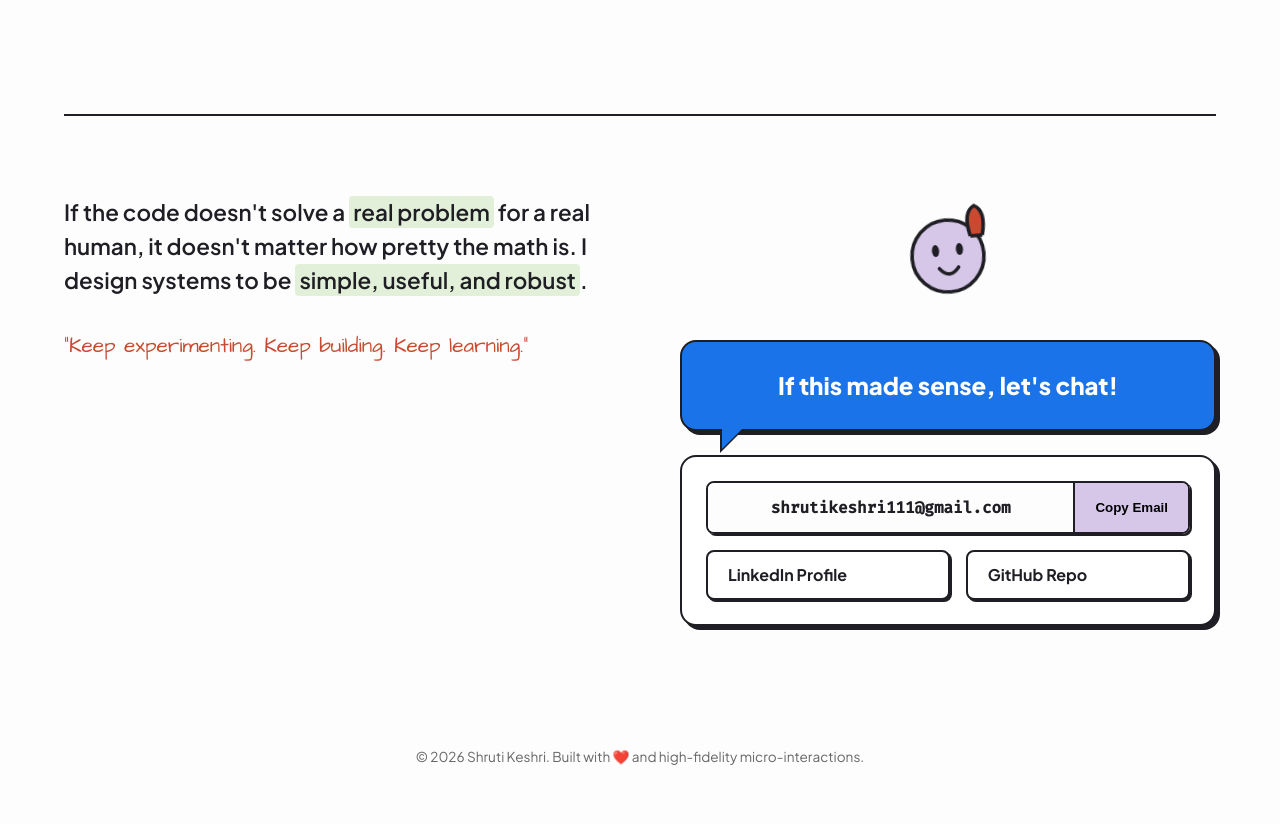
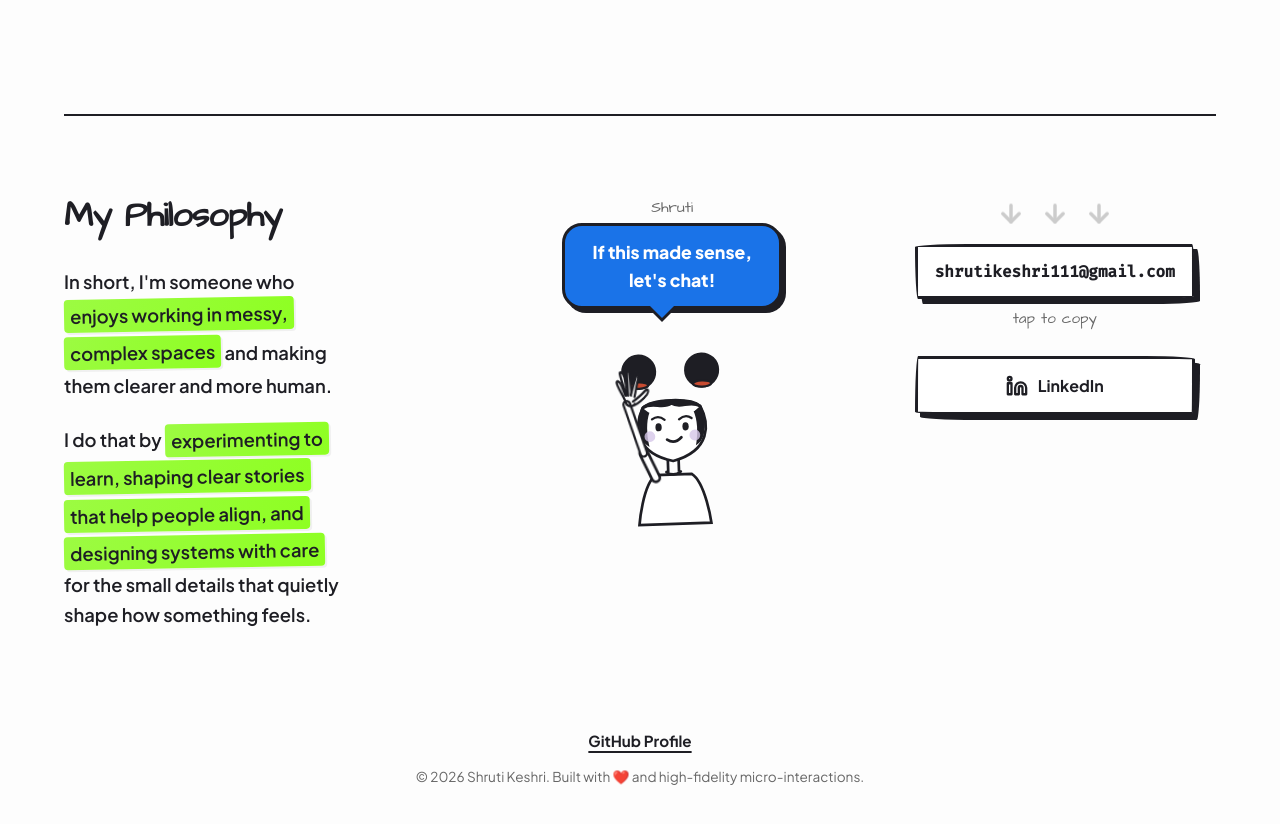
Before and after one commit to shruti906/Portfolio, a React (Vite) app: page / in a window 1280 px wide. Shown: the part 4014-4838 px from the top of the page. Built offline with nearby package versions, Linux system fonts and the light colour scheme.

Commit message:
Refactor Footer contact section to match hand-drawn waving girl character, comic-style layout, and dynamic philosophy highlights

```diff
--- a/src/components/Footer.jsx
+++ b/src/components/Footer.jsx
@@ -15,66 +15,154 @@ export default function Footer() {
     });
   };
 
-  const copyBtnStyle = isCopied ? {
-    backgroundColor: 'var(--sage-green)',
-    color: 'var(--primary-charcoal)',
-    transform: 'scale(1.08)'
-  } : {};
-
   return (
     <footer className="footer-section">
-      <div className="footer-left">
-        <div className="footer-philosophy">
-          If the code doesn't solve a <span className="marker-highlight">real problem</span> for a real human, it doesn't matter how pretty the math is. I design systems to be <span className="marker-highlight">simple, useful, and robust</span>.
-        </div>
-        <p className="handwritten" style={{ fontSize: '1.3rem' }}>"Keep experimenting. Keep building. Keep learning."</p>
+      {/* COLUMN 1: PHILOSOPHY */}
+      <div className="footer-column footer-philosophy-column">
+        <h3 className="handwritten philosophy-heading">My Philosophy</h3>
+        <p className="philosophy-paragraph">
+          In short, I'm someone who <br />
+          <span className="marker-highlight-green">enjoys working in messy,</span><br />
+          <span className="marker-highlight-green">complex spaces</span> and making<br />
+          them clearer and more human.
+        </p>
+        <p className="philosophy-paragraph">
+          I do that by <span className="marker-highlight-green">experimenting to</span><br />
+          <span className="marker-highlight-green">learn, shaping clear stories</span><br />
+          <span className="marker-highlight-green">that help people align, and</span><br />
+          <span className="marker-highlight-green">designing systems with care</span><br />
+          for the small details that quietly<br />
+          shape how something feels.
+        </p>
       </div>
 
-      <div className="footer-right">
-        {/* Interactive wave illustration using Pure SVG */}
-        <svg viewBox="0 0 100 100" width="120" height="120" style={{ alignSelf: 'center', transform: 'rotate(-5deg)' }}>
-          {/* Wave hello cartoon face and waving hand */}
-          <circle cx="50" cy="50" r="30" stroke="#1E1E24" strokeWidth="3" fill="var(--lavender)" />
-          {/* Big happy eyes */}
-          <ellipse cx="40" cy="45" rx="3" ry="5" fill="#1E1E24" />
-          <ellipse cx="60" cy="45" rx="3" ry="5" fill="#1E1E24" />
-          {/* Waving hand */}
-          <path d="M80,35 Q85,15 75,10 Q65,15 70,35" stroke="#1E1E24" strokeWidth="3" fill="var(--rust-red)" />
-          <path d="M70,35 L80,35" stroke="#1E1E24" strokeWidth="3" />
-          {/* Mouth */}
-          <path d="M42,60 Q50,70 58,60" stroke="#1E1E24" strokeWidth="3" fill="none" strokeLinecap="round" />
-        </svg>
-
-        <div className="chat-bubble-cta">
-          If this made sense, let's chat!
+      {/* COLUMN 2: WAVING GIRL AVATAR */}
+      <div className="footer-column footer-avatar-column">
+        <div className="avatar-chat-bubble-container">
+          <div className="avatar-name-label handwritten">Shruti</div>
+          <div className="avatar-chat-bubble">
+            If this made sense, let's chat!
+          </div>
         </div>
 
-        <div className="contact-card flat-card">
-          <div className="email-copy-wrapper">
-            <div className="email-address" id="email-text">{emailText}</div>
-            <button
-              className="copy-btn"
-              id="copy-email-btn"
-              onClick={handleCopy}
-              style={copyBtnStyle}
-            >
-              {isCopied ? 'Copied! ✨' : 'Copy Email'}
-            </button>
-          </div>
+        {/* Custom Waving Girl SVG */}
+        <svg viewBox="0 0 200 220" width="180" height="200" className="waving-girl-svg" style={{ alignSelf: 'center', transform: 'rotate(-2deg)' }}>
+          {/* Hair Space Buns */}
+          <circle cx="65" cy="50" r="18" stroke="#1E1E24" strokeWidth="3" fill="#1E1E24" />
+          <circle cx="135" cy="50" r="18" stroke="#1E1E24" strokeWidth="3" fill="#1E1E24" />
 
-          <div className="footer-social-links">
-            <a href="https://linkedin.com" target="_blank" rel="noopener noreferrer" className="flat-btn">
-              LinkedIn Profile
-            </a>
-            <a href="https://github.com/shrutikeshri111" target="_blank" rel="noopener noreferrer" className="flat-btn">
-              GitHub Repo
-            </a>
-          </div>
-        </div>
+          {/* Hair ties (rust-red) */}
+          <ellipse cx="65" cy="65" rx="10" ry="3.5" stroke="#1E1E24" strokeWidth="2.5" fill="var(--rust-red)" />
+          <ellipse cx="135" cy="65" rx="10" ry="3.5" stroke="#1E1E24" strokeWidth="2.5" fill="var(--rust-red)" />
+
+          {/* Head Outline (drawn white) */}
+          <path d="M 68,90 C 58,110 58,140 100,150 C 142,140 142,110 132,90 C 122,80 78,80 68,90 Z" stroke="#1E1E24" strokeWidth="3" fill="#FFFFFF" />
+
+          {/* Hair sides framing face */}
+          <path d="M 68,90 C 62,105 65,125 72,130 C 70,120 70,105 74,95" stroke="#1E1E24" strokeWidth="3" fill="#1E1E24" />
+          <path d="M 132,90 C 138,105 135,125 128,130 C 130,120 130,105 126,95" stroke="#1E1E24" strokeWidth="3" fill="#1E1E24" />
+
+          {/* Hair bangs */}
+          <path d="M 68,90 C 80,83 90,93 100,86 C 110,93 120,83 132,90 C 120,81 80,81 68,90 Z" stroke="#1E1E24" strokeWidth="3" fill="#1E1E24" />
+
+          {/* Face Details */}
+          {/* Eyes */}
+          <ellipse cx="85" cy="112" rx="3.5" ry="4.5" fill="#1E1E24" />
+          <ellipse cx="115" cy="112" rx="3.5" ry="4.5" fill="#1E1E24" />
+
+          {/* Eyebrows */}
+          <path d="M 78,103 Q 85,98 92,104" stroke="#1E1E24" strokeWidth="2.5" fill="none" strokeLinecap="round" />
+          <path d="M 108,104 Q 115,98 122,103" stroke="#1E1E24" strokeWidth="2.5" fill="none" strokeLinecap="round" />
+
+          {/* Lilac blush */}
+          <circle cx="75" cy="122" r="6" fill="var(--lavender)" opacity="0.8" />
+          <circle cx="125" cy="122" r="6" fill="var(--lavender)" opacity="0.8" />
+
+          {/* Smiling Smirk mouth */}
+          <path d="M 94,126 Q 102,132 110,124" stroke="#1E1E24" strokeWidth="3" fill="none" strokeLinecap="round" />
+
+          {/* Neck */}
+          <path d="M 94,148 L 94,162 M 106,148 L 106,162" stroke="#1E1E24" strokeWidth="3" fill="none" />
+
+          {/* Body/T-shirt (white fill) */}
+          <path d="M 80,165 C 65,175 60,220 60,220 L 140,220 C 140,220 135,175 120,165 Z" stroke="#1E1E24" strokeWidth="3" fill="#FFFFFF" />
+          <path d="M 92,162 Q 100,168 108,162" stroke="#1E1E24" strokeWidth="3" fill="none" strokeLinecap="round" />
+
+          {/* Waving Arm (waving-arm-group) */}
+          <g className="waving-arm-group">
+            {/* Upper arm sleeve */}
+            <path d="M 80,168 L 68,140" stroke="#1E1E24" strokeWidth="12" strokeLinecap="round" fill="none" />
+            <path d="M 80,168 L 68,140" stroke="#FFFFFF" strokeWidth="6" strokeLinecap="round" fill="none" />
+
+            {/* Arm extending up */}
+            <path d="M 68,140 L 52,85" stroke="#1E1E24" strokeWidth="10" strokeLinecap="round" fill="none" />
+            <path d="M 68,140 L 52,85" stroke="#FFFFFF" strokeWidth="5" strokeLinecap="round" fill="none" />
+
+            {/* Hand with fingers spread */}
+            {/* Finger 1 */}
+            <path d="M 52,85 C 49,75 42,65 42,60 C 42,58 45,58 47,63 L 51,75" stroke="#1E1E24" strokeWidth="2.5" fill="#FFFFFF" strokeLinecap="round" />
+            {/* Finger 2 */}
+            <path d="M 52,75 C 50,65 46,55 46,50 C 46,48 49,48 51,55 L 54,75" stroke="#1E1E24" strokeWidth="2.5" fill="#FFFFFF" strokeLinecap="round" />
+            {/* Finger 3 */}
+            <path d="M 54,75 C 54,62 54,52 54,48 C 54,46 57,46 57,53 L 58,75" stroke="#1E1E24" strokeWidth="2.5" fill="#FFFFFF" strokeLinecap="round" />
+            {/* Finger 4 */}
+            <path d="M 57,75 C 60,65 64,55 64,52 C 64,50 67,50 66,57 L 61,77" stroke="#1E1E24" strokeWidth="2.5" fill="#FFFFFF" strokeLinecap="round" />
+            {/* Thumb */}
+            <path d="M 59,82 C 66,78 72,72 74,70 C 76,68 78,71 75,75 C 71,80 64,85 61,86" stroke="#1E1E24" strokeWidth="2.5" fill="#FFFFFF" strokeLinecap="round" />
+
+            {/* Palm center fill */}
+            <path d="M 52,85 Q 57,90 62,84" stroke="#1E1E24" strokeWidth="2.5" fill="none" />
+          </g>
+        </svg>
       </div>
 
+      {/* COLUMN 3: CONTACT BUBBLES */}
+      <div className="footer-column footer-contact-column">
+        {/* Down Arrows */}
+        <div className="down-arrows-row">
+          {[1, 2, 3].map((num) => (
+            <svg key={num} viewBox="0 0 24 24" width="28" height="28" stroke="currentColor" strokeWidth="3" fill="none" strokeLinecap="round" strokeLinejoin="round" className="down-arrow-svg">
+              <line x1="12" y1="5" x2="12" y2="19"></line>
+              <polyline points="19 12 12 19 5 12"></polyline>
+            </svg>
+          ))}
+        </div>
+
+        {/* Email Bubble */}
+        <button
+          className="contact-bubble email-bubble"
+          onClick={handleCopy}
+          style={{
+            backgroundColor: isCopied ? 'var(--sage-green)' : '#FFFFFF',
+            transform: isCopied ? 'scale(1.05)' : 'none',
+          }}
+        >
+          <span className="email-text">{isCopied ? 'Copied! ✨' : emailText}</span>
+        </button>
+        <div className="tap-to-copy-text handwritten">tap to copy</div>
+
+        {/* LinkedIn Bubble */}
+        <a
+          href="https://linkedin.com"
+          target="_blank"
+          rel="noopener noreferrer"
+          className="contact-bubble linkedin-bubble"
+        >
+          <svg viewBox="0 0 24 24" width="22" height="22" stroke="currentColor" strokeWidth="2.5" fill="none" strokeLinecap="round" strokeLinejoin="round" className="linkedin-icon-svg">
+            <path d="M16 8a6 6 0 0 1 6 6v7h-4v-7a2 2 0 0 0-2-2 2 2 0 0 0-2 2v7h-4v-7a6 6 0 0 1 6-6z"></path>
+            <rect x="2" y="9" width="4" height="12"></rect>
+            <circle cx="4" cy="4" r="2"></circle>
+          </svg>
+          <span className="linkedin-text">LinkedIn</span>
+        </a>
+      </div>
+
+      {/* FOOTER CREDITS */}
       <div className="footer-credits">
-        © 2026 Shruti Keshri. Built with ❤️ and high-fidelity micro-interactions.
+        <div className="footer-links">
+          <a href="https://github.com/shrutikeshri111" target="_blank" rel="noopener noreferrer">GitHub Profile</a>
+        </div>
+        <p>© 2026 Shruti Keshri. Built with ❤️ and high-fidelity micro-interactions.</p>
       </div>
     </footer>
   );
--- a/src/index.css
+++ b/src/index.css
@@ -1197,129 +1197,253 @@ h1, h2, h3, h4, h5, h6 {
   border-top: var(--border-width) solid var(--primary-charcoal);
   padding: 80px 0 60px 0;
   display: grid;
-  grid-template-columns: 1fr 1fr;
-  gap: 80px;
+  grid-template-columns: 1.2fr 1fr 1fr;
+  gap: 60px;
+  align-items: start;
 }
 
-.footer-left {
+.footer-column {
   display: flex;
   flex-direction: column;
-  gap: 32px;
+  gap: 20px;
 }
 
-.footer-philosophy {
-  font-size: 1.4rem;
-  font-weight: 600;
-  line-height: 1.5;
+/* Column 1: Philosophy */
+.footer-philosophy-column {
+  display: flex;
+  flex-direction: column;
+  gap: 20px;
+  text-align: left;
 }
 
-.footer-right {
+.philosophy-heading {
+  font-size: 2.2rem;
+  color: var(--primary-charcoal);
+  margin: 0 0 10px 0;
+}
+
+.philosophy-paragraph {
+  font-size: 1.15rem;
+  font-weight: 600;
+  line-height: 1.6;
+  color: var(--primary-charcoal);
+  margin: 0;
+}
+
+.marker-highlight-green {
+  background: linear-gradient(120deg, #9cfb42 0%, #8eff22 100%);
+  padding: 2px 6px;
+  border-radius: 4px;
+  display: inline-block;
+  margin: 2px 0;
+  transform: rotate(-1deg);
+  box-shadow: 2px 2px 0px rgba(0, 0, 0, 0.05);
+}
+
+/* Column 2: Waving Girl Avatar */
+.footer-avatar-column {
   display: flex;
   flex-direction: column;
-  align-items: flex-start;
+  align-items: center;
   justify-content: center;
-  gap: 24px;
+  position: relative;
+  gap: 16px;
 }
 
-.chat-bubble-cta {
+.avatar-chat-bubble-container {
+  display: flex;
+  flex-direction: column;
+  align-items: center;
+  position: relative;
+  width: 100%;
+}
+
+.avatar-name-label {
+  font-size: 0.95rem;
+  color: var(--text-muted);
+  margin-bottom: 2px;
+}
+
+.avatar-chat-bubble {
   background-color: var(--electric-blue);
   color: white;
-  border: var(--border-width) solid var(--primary-charcoal);
-  border-radius: var(--border-radius-md);
-  padding: 24px;
-  font-size: 1.5rem;
+  border: 3px solid var(--primary-charcoal);
+  border-radius: 20px;
+  padding: 12px 20px;
+  font-size: 1.1rem;
   font-weight: 800;
-  width: 100%;
+  text-align: center;
   position: relative;
-  box-shadow: var(--shadow-flat);
-  text-align: center;
+  box-shadow: 4px 4px 0px var(--primary-charcoal);
+  max-width: 220px;
 }
 
-.chat-bubble-cta::after {
+.avatar-chat-bubble::after {
   content: "";
   position: absolute;
-  bottom: -20px;
-  left: 40px;
+  bottom: -12px;
+  left: 45%;
+  transform: translateX(-50%);
   width: 0;
   height: 0;
   border-style: solid;
-  border-width: 20px 20px 0 0;
+  border-width: 12px 12px 0 12px;
   border-color: var(--electric-blue) transparent transparent transparent;
 }
 
-.chat-bubble-cta::before {
+.avatar-chat-bubble::before {
   content: "";
   position: absolute;
-  bottom: -24px;
-  left: 38px;
+  bottom: -16px;
+  left: 45%;
+  transform: translateX(-50%);
   width: 0;
   height: 0;
   border-style: solid;
-  border-width: 22px 22px 0 0;
+  border-width: 15px 15px 0 15px;
   border-color: var(--primary-charcoal) transparent transparent transparent;
   z-index: -1;
 }
 
-.contact-card {
-  width: 100%;
-  padding: 24px;
+.waving-girl-svg {
+  overflow: visible;
+}
+
+@keyframes wave-arm {
+  0% {
+    transform: rotate(0deg);
+  }
+  50% {
+    transform: rotate(-12deg);
+  }
+  100% {
+    transform: rotate(0deg);
+  }
+}
+
+.waving-arm-group {
+  transform-origin: 80px 168px;
+  animation: wave-arm 1.6s ease-in-out infinite;
+}
+
+/* Column 3: Contact Bubbles */
+.footer-contact-column {
   display: flex;
   flex-direction: column;
-  gap: 16px;
+  align-items: center;
+  justify-content: center;
+  gap: 12px;
+  width: 100%;
 }
 
-.email-copy-wrapper {
+.down-arrows-row {
   display: flex;
-  border: var(--border-width) solid var(--primary-charcoal);
-  border-radius: var(--border-radius-sm);
-  overflow: hidden;
-  box-shadow: var(--shadow-flat-sm);
+  gap: 16px;
+  color: #ccc;
+  margin-bottom: 8px;
+  animation: bounce-arrows 2s infinite ease-in-out;
 }
 
-.email-address {
-  flex-grow: 1;
-  background-color: var(--bg-color);
-  padding: 12px;
-  font-family: var(--font-code);
+@keyframes bounce-arrows {
+  0%, 100% {
+    transform: translateY(0);
+  }
+  50% {
+    transform: translateY(6px);
+  }
+}
+
+.down-arrow-svg {
+  flex-shrink: 0;
+}
+
+.contact-bubble {
+  width: 100%;
+  max-width: 280px;
+  padding: 14px 20px;
   font-size: 1rem;
   font-weight: 700;
+  text-align: center;
+  border: 3px solid var(--primary-charcoal);
+  box-shadow: 5px 5px 0px var(--primary-charcoal);
+  transition: all 0.2s cubic-bezier(0.175, 0.885, 0.32, 1.275);
   display: flex;
   align-items: center;
   justify-content: center;
+  gap: 10px;
+  text-decoration: none;
+  color: var(--primary-charcoal);
+  cursor: none;
 }
 
-.copy-btn {
-  background-color: var(--lavender);
-  border: none;
-  border-left: var(--border-width) solid var(--primary-charcoal);
-  padding: 0 20px;
-  font-weight: 700;
-  cursor: none;
-  transition: var(--transition-spring);
+.email-bubble {
+  border-radius: 255px 15px 225px 15px / 15px 225px 15px 255px;
+  font-family: var(--font-code);
+  background-color: #FFFFFF;
 }
 
-.copy-btn:hover {
-  background-color: var(--rust-red);
-  color: white;
+.email-bubble:hover {
+  transform: translate(-2px, -2px);
+  box-shadow: 7px 7px 0px var(--primary-charcoal);
+  background-color: #fbfbfb;
 }
 
-.footer-social-links {
-  display: flex;
-  gap: 16px;
-  width: 100%;
+.email-bubble:active {
+  transform: translate(2px, 2px);
+  box-shadow: 3px 3px 0px var(--primary-charcoal);
 }
 
-.footer-social-links a {
-  flex-grow: 1;
-  text-align: center;
+.tap-to-copy-text {
+  font-size: 0.95rem;
+  color: var(--text-muted);
+  margin-top: -4px;
+  margin-bottom: 12px;
+}
+
+.linkedin-bubble {
+  border-radius: 15px 225px 15px 255px / 255px 15px 225px 15px;
+  background-color: #FFFFFF;
+}
+
+.linkedin-bubble:hover {
+  transform: translate(-2px, -2px);
+  box-shadow: 7px 7px 0px var(--primary-charcoal);
+  background-color: #fbfbfb;
+}
+
+.linkedin-bubble:active {
+  transform: translate(2px, 2px);
+  box-shadow: 3px 3px 0px var(--primary-charcoal);
+}
+
+.linkedin-icon-svg {
+  flex-shrink: 0;
 }
 
 .footer-credits {
-  grid-column: span 2;
+  grid-column: span 3;
   text-align: center;
   font-size: 0.85rem;
   color: var(--text-muted);
   margin-top: 40px;
+  display: flex;
+  flex-direction: column;
+  gap: 12px;
+  align-items: center;
+}
+
+.footer-links {
+  display: flex;
+  gap: 20px;
+}
+
+.footer-links a {
+  color: var(--primary-charcoal);
+  font-weight: 700;
+  text-decoration: underline;
+  text-decoration-thickness: 2px;
+  text-underline-offset: 4px;
+  font-size: 0.95rem;
 }
 
 /* ================= RESPONSIVE STYLES ================= */
```
